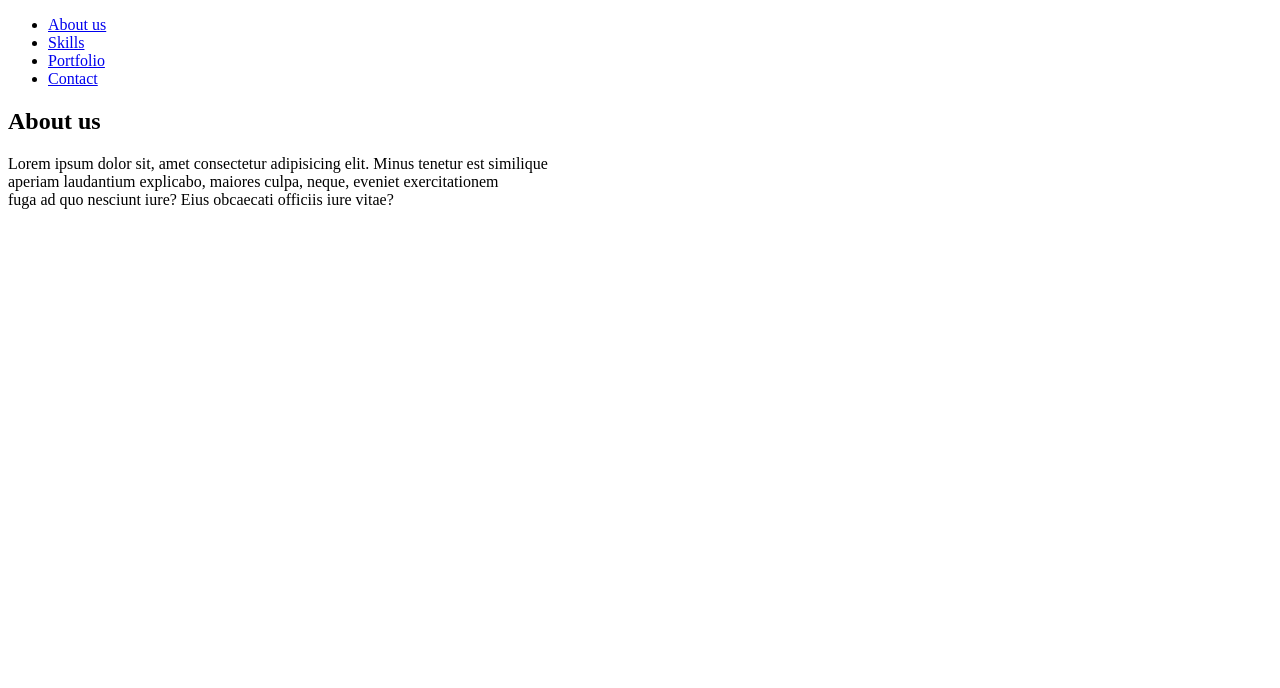
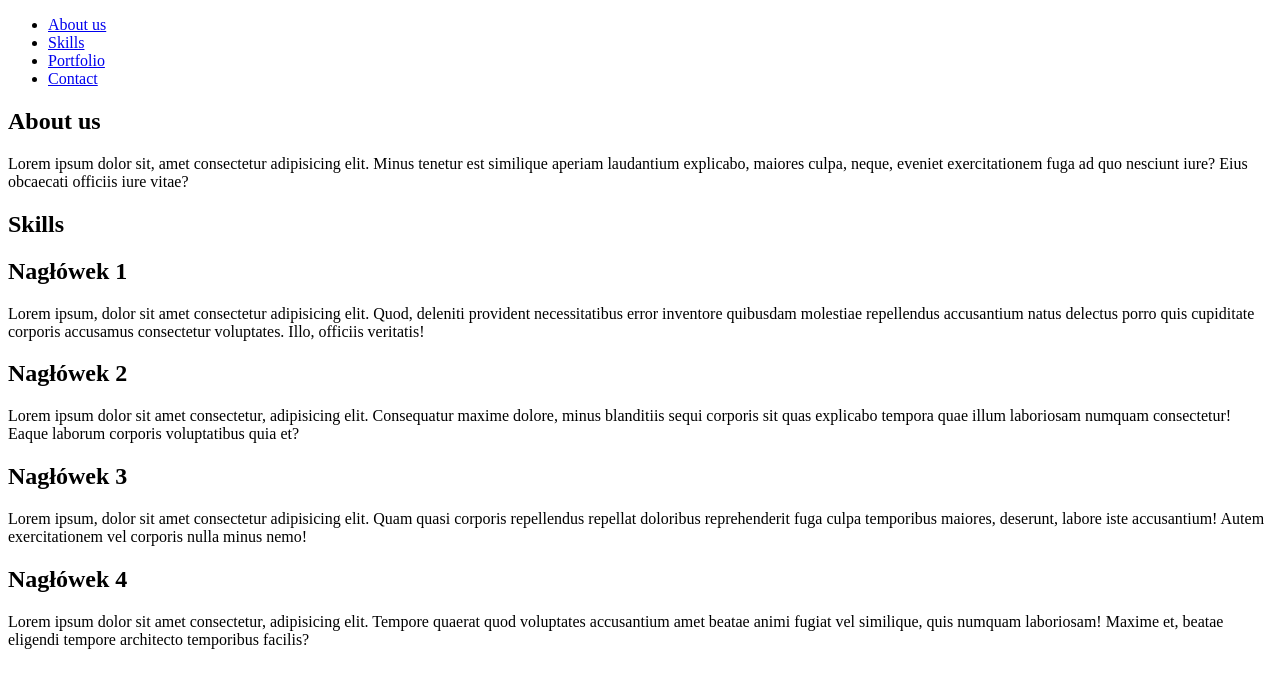
Before and after one commit to akopowicz/15-html-prosta-strona, a plain HTML site: page index.html in a window 1280 px wide. Drawn offline with Linux system fonts and the light colour scheme.

Commit message:
sekcja skills

```diff
--- a/index.html
+++ b/index.html
@@ -16,7 +16,26 @@
     </nav>
     <section id="about">
         <h1>About us</h1>
-        <p>Lorem ipsum dolor sit, amet consectetur adipisicing elit. Minus tenetur est similique<br> aperiam laudantium explicabo, maiores culpa, neque, eveniet exercitationem <br>fuga ad quo nesciunt iure? Eius obcaecati officiis iure vitae?</p>
+        <p>Lorem ipsum dolor sit, amet consectetur adipisicing elit. Minus tenetur est similique aperiam laudantium explicabo, maiores culpa, neque, eveniet exercitationem fuga ad quo nesciunt iure? Eius obcaecati officiis iure vitae?</p>
+    </section>
+    <section id="skills">
+        <h1>Skills</h1>
+        <div class="skill">
+            <h2>Nagłówek 1</h2>
+            <p>Lorem ipsum, dolor sit amet consectetur adipisicing elit. Quod, deleniti provident necessitatibus error inventore quibusdam molestiae repellendus accusantium natus delectus porro quis cupiditate corporis accusamus consectetur voluptates. Illo, officiis veritatis!</p>
+        </div>
+        <div class="skill">
+            <h2>Nagłówek 2</h2>
+            <p>Lorem ipsum dolor sit amet consectetur, adipisicing elit. Consequatur maxime dolore, minus blanditiis sequi corporis sit quas explicabo tempora quae illum laboriosam numquam consectetur! Eaque laborum corporis voluptatibus quia et?</p>
+        </div>
+        <div class="skill">
+            <h2>Nagłówek 3</h2>
+            <p>Lorem ipsum, dolor sit amet consectetur adipisicing elit. Quam quasi corporis repellendus repellat doloribus reprehenderit fuga culpa temporibus maiores, deserunt, labore iste accusantium! Autem exercitationem vel corporis nulla minus nemo!</p>
+        </div>
+        <div class="skill">
+            <h2>Nagłówek 4</h2>
+            <p>Lorem ipsum dolor sit amet consectetur, adipisicing elit. Tempore quaerat quod voluptates accusantium amet beatae animi fugiat vel similique, quis numquam laboriosam! Maxime et, beatae eligendi tempore architecto temporibus facilis?</p>
+        </div>
     </section>
 </body>
 </html>
```
